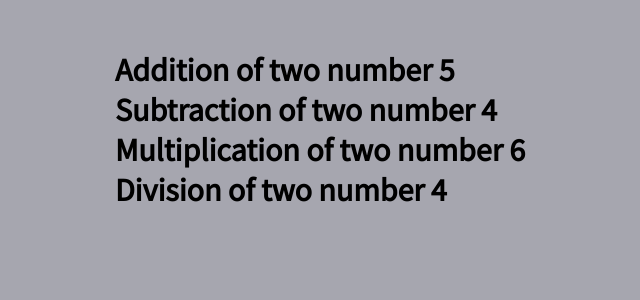
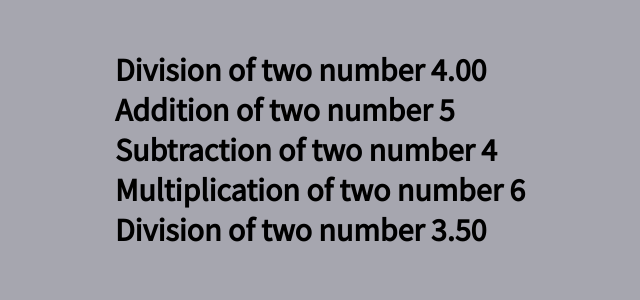
Before and after one commit to Divyanshi-Bansal/Practice-React, a React (Create React App) app: page / in a window 1280 px wide. Shown: the top 300 px of the page, without its empty margins (320-960 px from the left). Built offline with nearby package versions, Linux system fonts and the light colour scheme.

Commit message:
calculator

```diff
--- a/src/Practice/Division.jsx
+++ b/src/Practice/Division.jsx
@@ -2,7 +2,7 @@ import React from 'react';
 import ReactDOM from 'react-dom';
 
 function Division(x,y){
-    return x/y;
+    return (x/y).toFixed(2);
 }
 
 export default Division;
--- a/src/Projects/Calculator.js
+++ b/src/Projects/Calculator.js
@@ -6,11 +6,13 @@ import Multiply from '../Practice/Multiply';
 import Subtract from '../Practice/Subtract';
 
 
-// function Calculator(){
-//         <h1>Addition of two number {Add(2,3)}</h1>,
-//         <h1>Subtraction of two number {Subtract(7,3)}</h1>,
-//         <h1>Multiplication of two number {Multiply(2,3)}</h1>,
-//         <h1>Division of two number {Division(8,2)}</h1>
-// }
+function Calculator(){
+    return (
+        <h1>Addition of two number {Add(1,3)}</h1>,
+        <h1>Subtraction of two number {Subtract(5,3)}</h1>,
+        <h1>Multiplication of two number {Multiply(9,3)}</h1>,
+        <h1>Division of two number {Division(8,2)}</h1>
+    );
+}
 
-// export default Calculator;
+export default Calculator;
--- a/src/index.js
+++ b/src/index.js
@@ -5,7 +5,7 @@ import App from './App';
 import reportWebVitals from './reportWebVitals';
 import Heading from './Practice/Heading';
 import * as app1 from './Practice/App';
-// import Calculator from './Projects/Calculator';
+import Calculator from './Projects/Calculator';
 import Add from './Practice/Add';
 import Division from './Practice/Division';
 import Multiply from './Practice/Multiply';
@@ -18,10 +18,11 @@ ReactDOM.render(
   //   <App />
   // </React.StrictMode>
   <>
+  <Calculator/>
     <h1>Addition of two number {Add(2,3)}</h1>
     <h1>Subtraction of two number {Subtract(7,3)}</h1>
     <h1>Multiplication of two number {Multiply(2,3)}</h1>
-    <h1>Division of two number {Division(8,2)}</h1>
+    <h1>Division of two number {Division(7,2)}</h1>
   </>
   ,
   document.getElementById('root')
```
